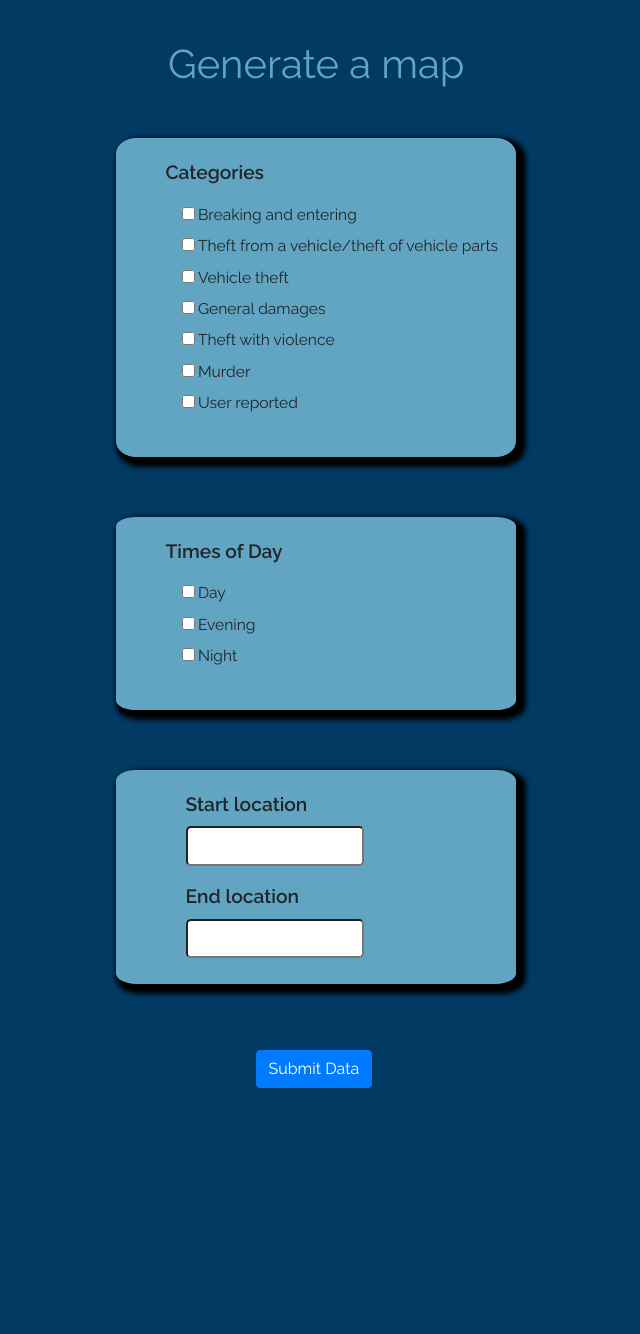
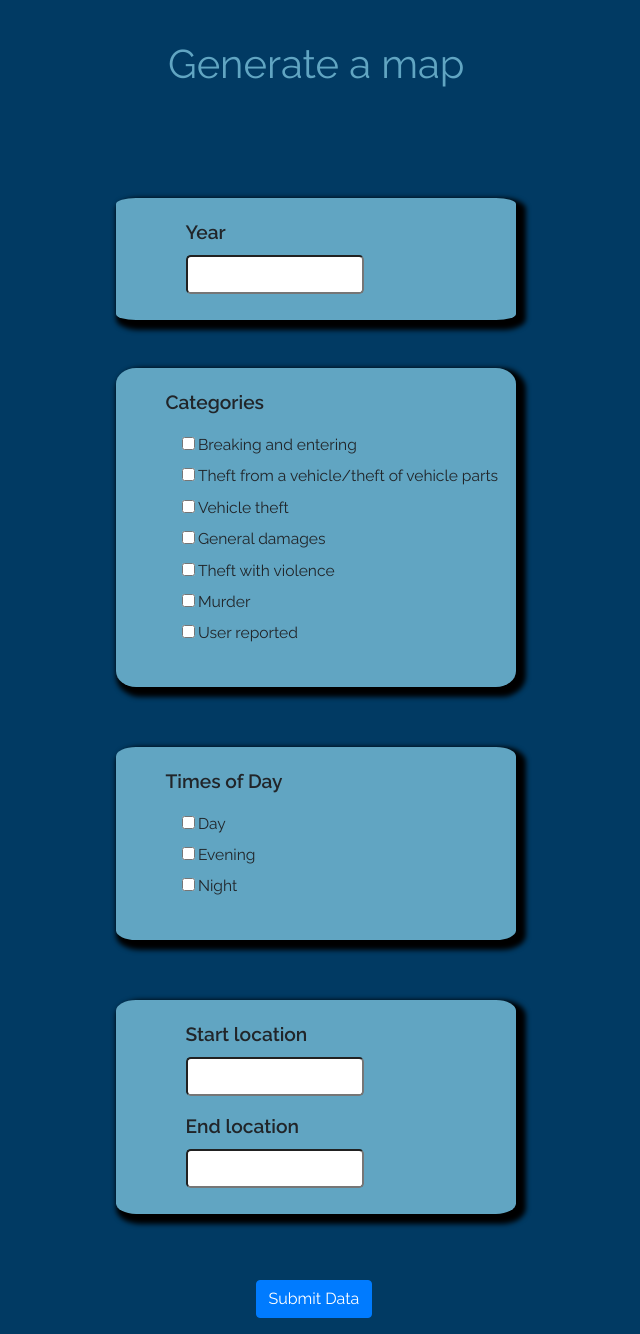
Before and after one commit to jikaelgagnon/crime-path-v2, a Flask app: page / in a window 1280 px wide. Shown: the part 56-1390 px from the top of the page, without its empty margins (298-938 px from the left). Before the commit the page ends 1144 px from the top, so only its background shows below. Run offline with Flask 3, Linux system fonts and the light colour scheme; parts of the project's set-up code (start-up, migrations or seed data) failed here and were passed over; some libraries are stand-ins or nearby versions.

Commit message:
fixed year

```diff
--- a/crime-pathfinder/crime_pathfinder/forms.py
+++ b/crime-pathfinder/crime_pathfinder/forms.py
@@ -14,6 +14,7 @@ class MapForm(FlaskForm):
     times_of_day_en = ['Day','Evening','Night']
     year_min = 2015
     year_max = 2025
+    year = StringField(label='Year')
     categories = MultiCheckboxField(label='Categories', choices=categories_en)
     times_of_day = MultiCheckboxField('Times of Day', choices=times_of_day_en)
     start_location = StringField(label='Start location')
--- a/crime-pathfinder/crime_pathfinder/map_utils.py
+++ b/crime-pathfinder/crime_pathfinder/map_utils.py
@@ -5,8 +5,8 @@ import numpy as np
 MAPBOX_API_KEY = 'pk.eyJ1IjoibW9ua3oxMSIsImEiOiJja3ZjcGpkcmNhemljMnBuemllb294Z20yIn0.LFHcV2_PcE_wc5ttNnMM1g'
 px.set_mapbox_access_token(MAPBOX_API_KEY)
 
-categories_fr = ['Introduction','Vol dans / sur véhicule à moteur','Vol de véhicule à moteur','Méfait','Vol qualifié','Infraction entraînant la mort']
-categories_en = ['Breaking and entering','Theft from a vehicle/theft of vehicle parts','Vehicle theft','General damages','Theft with violence','Murder']
+categories_fr = ['Introduction', 'Méfait', 'Vol dans / sur véhicule à moteur', 'Vol de véhicule à moteur', 'Vols qualifiés', 'Infractions entrainant la mort']
+categories_en = ['Breaking and entering','General damages','Theft from a vehicle/theft of vehicle parts','Vehicle theft','Theft with violence','Murder']
 categories_fr_to_en = dict(zip(categories_fr,categories_en))
 
 times_of_day_fr = ['jour','soir','nuit']
--- a/crime-pathfinder/crime_pathfinder/routes.py
+++ b/crime-pathfinder/crime_pathfinder/routes.py
@@ -20,8 +20,8 @@ def index():
         end_location = form.end_location.data
 
         print(app.config['User reported'])
-
-        df = get_df(2024,categories=categories,times_of_day=times_of_day)
+        year = int(form.year.data)
+        df = get_df(year,categories=categories,times_of_day=times_of_day)
         if 'User reported' in categories:
             for report in app.config['User reported']:
                 df = add_row(df, category='User reported', latitude=report['Latitude'], longitude=report['Longitude'])
--- a/crime-pathfinder/crime_pathfinder/templates/create_map.html
+++ b/crime-pathfinder/crime_pathfinder/templates/create_map.html
@@ -7,6 +7,15 @@
         <form method="POST" action="">
             {{ form.hidden_tag() }}
             <fieldset class="form-group">
+                <div class="start_end">
+                    <div class="form-group location_bottom">
+                        {{ form.year.label(class="form-control-label") }}
+                        <br>
+                        {{ form.year(class="form-control-lg") }}
+                    </div>
+                </div>
+                <br>
+                <br>
                 <div class="form-group categories_div">
                     {{ form.categories.label(class="form-control-label") }}
                     {{ form.categories(class="form-control-lg") }}
```
Also changed, not shown: 1 other file.
